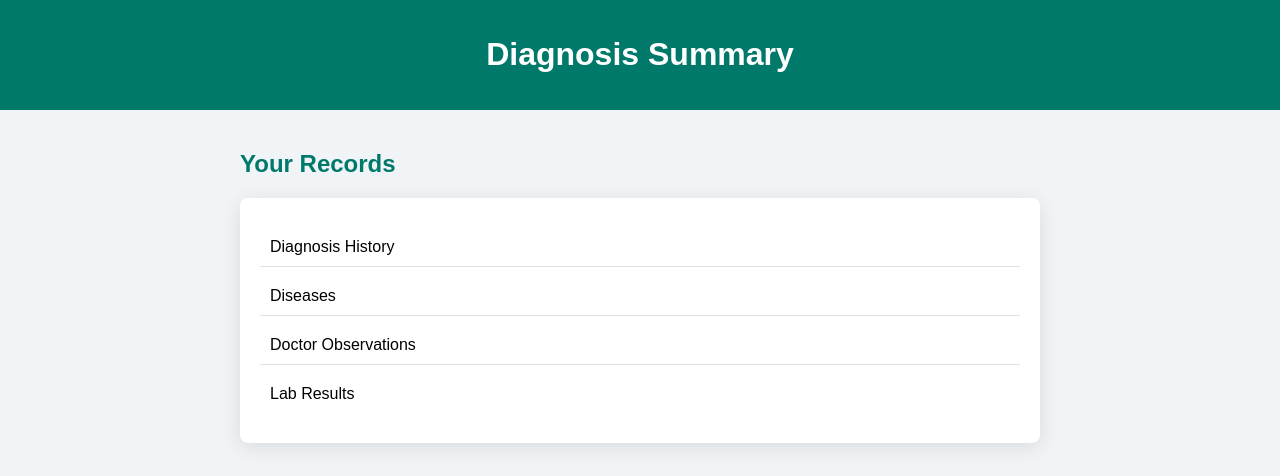
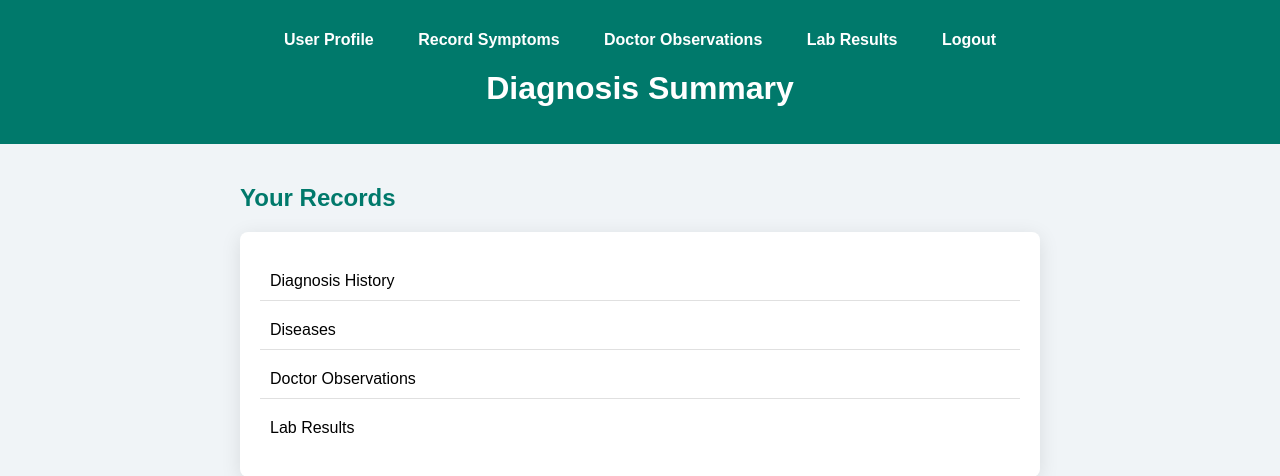
Before and after one commit to CoderJess/medical_diagnosis, a Django app: page /profile/ in a window 1280 px wide. Shown: the top 476 px of the page. Run offline with Django 4.2, Linux system fonts and the light colour scheme; a user stored in the database is signed in.

Commit message:
Files Updated

```diff
--- a/med_diagnosis/core/urls.py
+++ b/med_diagnosis/core/urls.py
@@ -13,6 +13,6 @@ urlpatterns = [
     path('login/', login, name='login'),
     path('profile/', profile_view, name='profile'),
     #path('login/', LoginView.as_view(template_name='login.html'), name='login'),
-    path('logout', logout, name='logout'),
+    path('logout/', logout, name='logout'),
     #path('logout/', LogoutView.as_view(next_page='login'), name='logout'),
 ]
--- a/med_diagnosis/core/views.py
+++ b/med_diagnosis/core/views.py
@@ -87,4 +87,4 @@ def login(request):
 @login_required(login_url='login')
 def logout(request):
     auth.logout(request)
-    return redirect('login')
+    return redirect('login.html')
--- a/med_diagnosis/templates/base.html
+++ b/med_diagnosis/templates/base.html
@@ -76,6 +76,7 @@
     <header>
         <nav>
             <ul>
+                <li><a href="{% url 'profile' %}">User Profile</a></li>
                 <li><a href="{% url 'record_symptoms' %}">Record Symptoms</a></li>
                 <li><a href="{% url 'doctor_observations' 0 %}">Doctor Observations</a></li>
                 <li><a href="{% url 'lab_results' 0 %}">Lab Results</a></li>
--- a/med_diagnosis/templates/dist/base.html
+++ b/med_diagnosis/templates/dist/base.html
@@ -76,6 +76,7 @@
     <header>
         <nav>
             <ul>
+                <li><a href="{% url 'profile' %}">User Profile</a></li>
                 <li><a href="{% url 'record_symptoms' %}">Record Symptoms</a></li>
                 <li><a href="{% url 'doctor_observations' 0 %}">Doctor Observations</a></li>
                 <li><a href="{% url 'lab_results' 0 %}">Lab Results</a></li>
--- a/med_diagnosis/templates/profile.html
+++ b/med_diagnosis/templates/profile.html
@@ -46,10 +46,42 @@
         .list-item:last-child {
             border-bottom: none; /* Remove border from last item */
         }
+
+        nav ul {
+            list-style-type: none;
+            padding: 0;
+            text-align: center;
+        }
+
+        nav ul li {
+            display: inline;
+            margin: 0 20px;
+        }
+
+        nav ul li a {
+            color: white;
+            text-decoration: none;
+            font-weight: bold;
+            transition: color 0.3s;
+        }
+
+        nav ul li a:hover {
+            color: #b2dfdb;
+            text-decoration: underline;
+        }
     </style>
 </head>
 <body>
     <header>
+        <nav>
+            <ul>
+                <li><a href="{% url 'profile' %}">User Profile</a></li>
+                <li><a href="{% url 'record_symptoms' %}">Record Symptoms</a></li>
+                <li><a href="{% url 'doctor_observations' 0 %}">Doctor Observations</a></li>
+                <li><a href="{% url 'lab_results' 0 %}">Lab Results</a></li>
+                <li><a href="logout">Logout</a></li>
+            </ul>
+        </nav>
         <h1>Diagnosis Summary</h1>
     </header>
 
```
Also changed, not shown: med_diagnosis/templates/dist/profile.html (+32 -0 lines), med_diagnosis/db.sqlite3.
